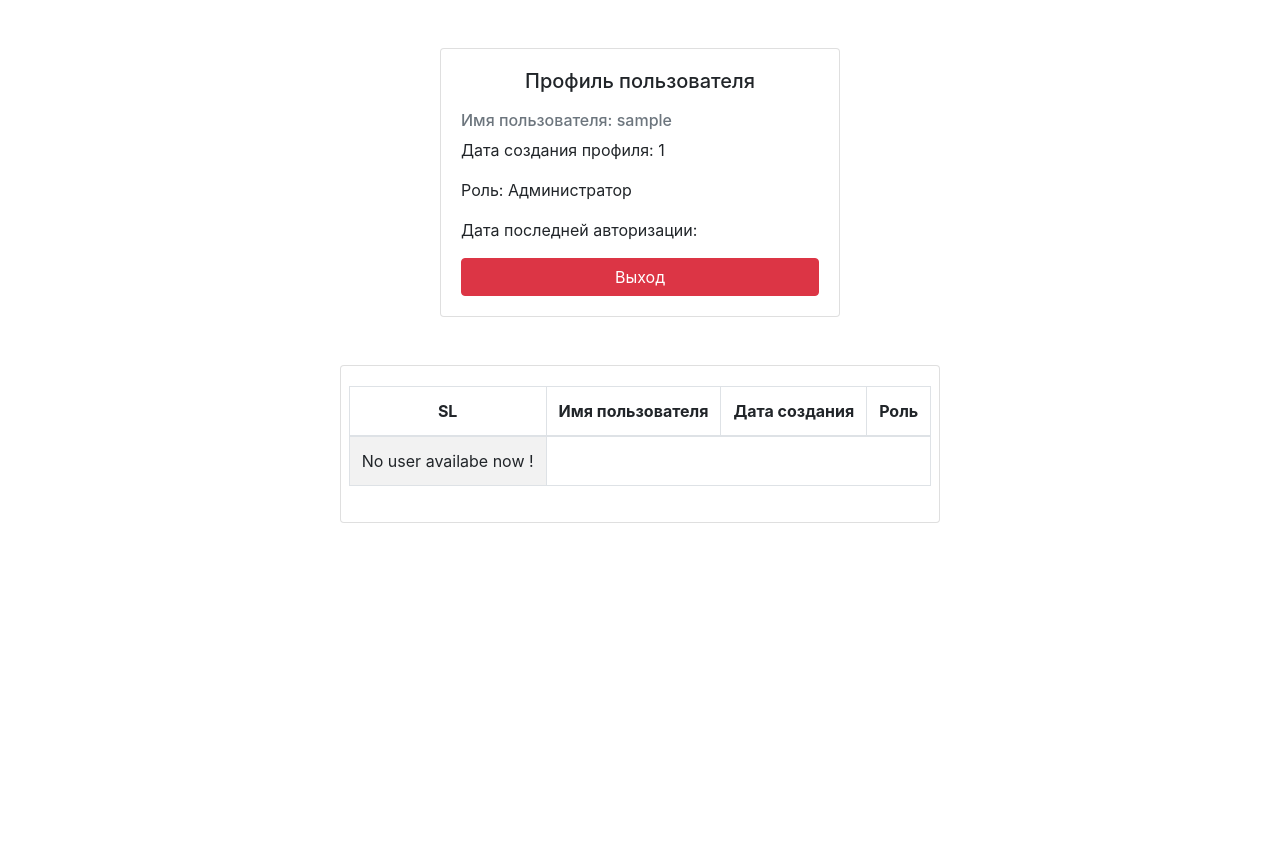
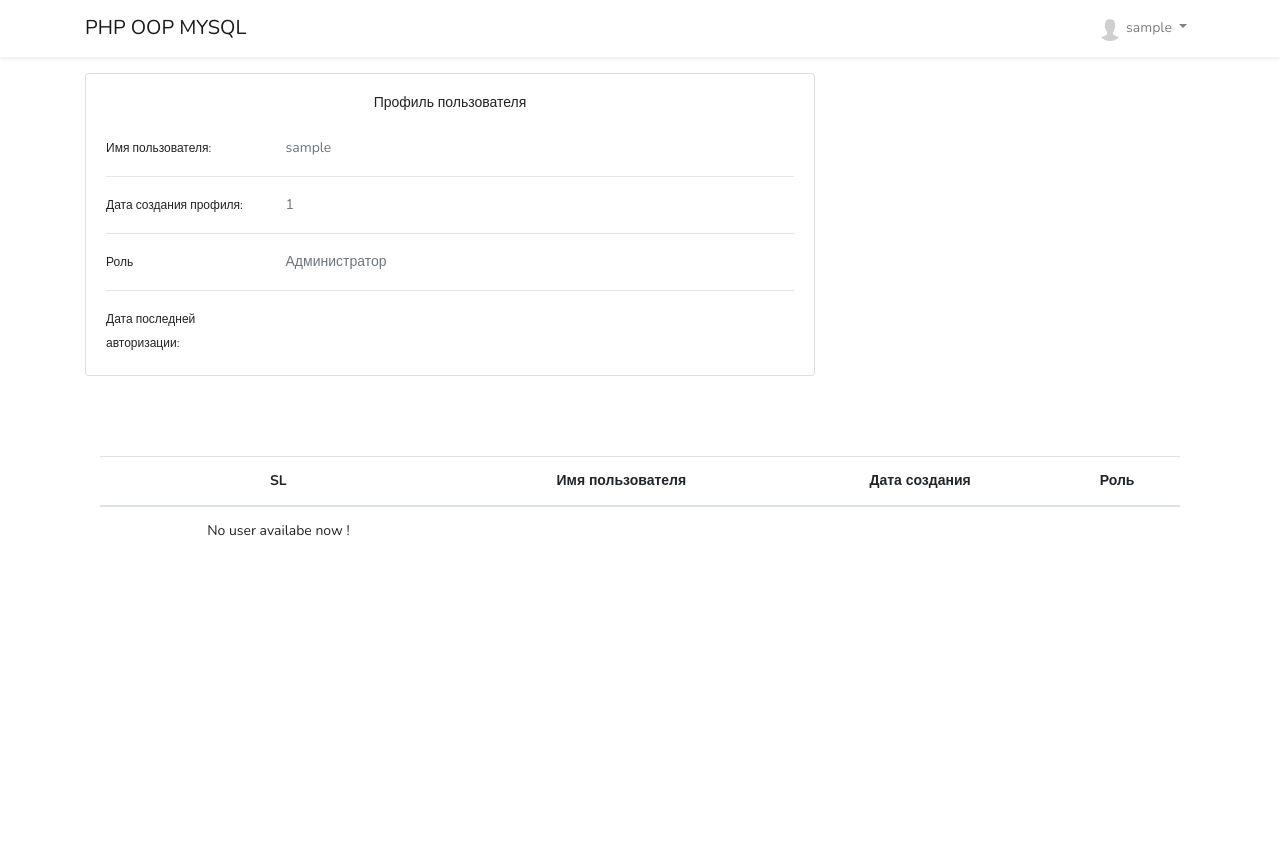
Before and after one commit to nikitakrixn/php_oop_mysql, a PHP site: page / in a window 1280 px wide. Before the commit the page ends 523 px from the top, so only its background shows below. Run offline with PHP 8.4, Linux system fonts and the light colour scheme; the visitor is signed in with stand-in values (Sample User, id 1); data comes from the database, SQL or seed files in the repository.

Commit message:
Design update

```diff
--- a/assets/css/style.css
+++ b/assets/css/style.css
@@ -2,14 +2,13 @@
 @import url('https://fonts.googleapis.com/css?family=Nunito:300,400,600,700&display=swap');
 
 body {
-
     line-height: 24px;
     font-size: 14px;
     font-style: normal;
     font-weight: normal;
     visibility: visible;
     font-family: 'Nunito', sans-serif;
-    color: #222; }
+    color: #1a202c;}
 
 h1, h2, h3, h4, h5, h6 {
     color: #222;
--- a/index.php
+++ b/index.php
@@ -16,31 +16,92 @@
 
     <!-- Bootstrap CSS -->
     <link rel="stylesheet" href="https://cdn.jsdelivr.net/npm/bootstrap@4.6.0/dist/css/bootstrap.min.css" integrity="sha384-B0vP5xmATw1+K9KRQjQERJvTumQW0nPEzvF6L/Z6nronJ3oUOFUFpCjEUQouq2+l" crossorigin="anonymous">
-    <link href="assets/css/style.css.css" rel="stylesheet">
+    <link href="assets/css/style.css" rel="stylesheet">
 
     <title>Профиль пользователя</title>
 </head>
 <body>
- <div class="container mt-5">
-        <div class="d-flex justify-content-center">
-            <div class="card" style="width: 25rem">
+<nav class="navbar navbar-expand-lg navbar-light shadow-sm">
+    <div class="container">
+        <a class="navbar-brand" href="<?php echo $_SERVER['PHP_SELF'] ?>">PHP OOP MYSQL</a>
+        <button class="navbar-toggler" type="button" data-toggle="collapse" data-target="#navbarSupportedContent" aria-controls="navbarSupportedContent" aria-expanded="false" aria-label="Toggle navigation">
+            <span class="navbar-toggler-icon"></span>
+        </button>
+
+        <div class="collapse navbar-collapse" id="navbarSupportedContent">
+            <ul class="navbar-nav ml-auto">
+                <li class="nav-item dropdown">
+                    <a id="navbarDropdown" class="nav-link dropdown-toggle" href="index.php" role="button" data-toggle="dropdown" aria-haspopup="true" aria-expanded="false" v-pre>
+                        <img src="assets/img/profile-img.jpg" class="img-fluid rounded-circle" width="24" height="24" alt="<?php echo $_SESSION['username']; ?>">
+                        <?php echo $_SESSION['username']; ?> <span class="caret"></span>
+                    </a>
+                    <div class="dropdown-menu" aria-labelledby="navbarDropdown">
+                        <a class="dropdown-item" href="editprofile.php">Редактировать профиль</a>
+                        <div class="dropdown-divider"></div>
+                        <a class="dropdown-item" href="logout.php">Выход</a>
+                    </div>
+                </li>
+            </ul>
+
+        </div>
+    </div>
+</nav>
+<div class="container-fluid">
+    <div class="row min-vh-100 flex-column flex-md-row">
+        <main class="col px-0 flex-grow-1">
+            <div class="container py-3">
+                <div class="row">
+                    <div class="col-md-8">
+                        <div class="card mb-3">
                             <div class="card-body">
                                 <h5 class="card-title text-center mb-4">Профиль пользователя</h5>
-                    <h6 class="card-subtitle mb-2 text-muted">Имя пользователя: <?php echo $_SESSION['username']; ?></h6>
-                    <p class="card-text">Дата создания профиля: <?php echo $_SESSION['created']; ?></p>
-                    <p class="card-text">Роль: <?php $user->viewRoleName($_SESSION['role_id']); ?></p>
-                    <p class="card-text">Дата последней авторизации: <?php $user->viewLastTimeAuth($_SESSION['id']); ?></p>
-                    <a class="btn btn-danger btn-block" href="logout.php">Выход</a>
+                                <div class="row">
+                                    <div class="col-sm-3">
+                                        <h6 class="mb-0">Имя пользователя:</h6>
+                                    </div>
+                                    <div class="col-sm-9 text-secondary">
+                                        <?php echo $_SESSION['username']; ?>
+                                    </div>
+                                </div>
+                                <hr>
+                                <div class="row">
+                                    <div class="col-sm-3">
+                                        <h6 class="mb-0">Дата создания профиля:</h6>
+                                    </div>
+                                    <div class="col-sm-9 text-secondary">
+                                        <?php echo $_SESSION['created']; ?>
+                                    </div>
+                                </div>
+                                <hr>
+                                <div class="row">
+                                    <div class="col-sm-3">
+                                        <h6 class="mb-0">Роль</h6>
+                                    </div>
+                                    <div class="col-sm-9 text-secondary">
+                                        <?php $user->viewRoleName($_SESSION['role_id']); ?>
+                                    </div>
+                                </div>
+                                <hr>
+                                <div class="row">
+                                    <div class="col-sm-3">
+                                        <h6 class="mb-0">Дата последней авторизации:</h6>
+                                    </div>
+                                    <div class="col-sm-9 text-secondary">
+                                        <?php $user->viewLastTimeAuth($_SESSION['id']); ?>
                                     </div>
                                 </div>
                             </div>
                         </div>
+                    </div>
+                </div>
+            </div>
+            <?php if($_SESSION['role_id'] == '2') { ?>
             <div class="container mt-5">
-     <div class="d-flex justify-content-center">
-            <?php if($_SESSION['role_id'] == '2') { ?>
-            <div class="card">
-                <div class="card-body pr-2 pl-2">
-                    <table id="example" class="table table-striped table-bordered" style="width:100%">
+                <div class="col-lg-12">
+                    <div class="main-box no-header clearfix">
+                        <div class="main-box-body clearfix">
+                            <div class="table-responsive">
+                                <table class="table user-list">
                                     <thead>
                                     <tr>
                                         <th  class="text-center">SL</th>
@@ -65,7 +126,11 @@
                                         <td><?php echo $i; ?></td>
                                         <td><?php echo $value['account_name'] ?></td>
                                         <td><?php echo $value['createdat'] ?></td>
-                            <td><?php echo $value['role_name']; ?></td>
+                                        <td><?php if($value['role_name'] == 'Пользователь') {
+                                                echo "<span class='badge badge-lg badge-info text-white'>" . $value['role_name'] . "</span>";
+                                            } elseif ($value['role_name'] == 'Администратор') {
+                                                echo "<span class='badge badge-lg badge-dark text-white'>" . $value['role_name'] . "</span>";
+                                            }?></td>
                                     <?php } ?>
                                         </tr>
                                     <?php } else { ?>
@@ -80,8 +145,10 @@
                         <?php } ?>
                     </div>
                 </div>
- <!-- Optional JavaScript; choose one of the two! -->
-
+            </div>
+        </main>
+    </div>
+</div>
  <!-- Option 1: jQuery and Bootstrap Bundle (includes Popper) -->
  <script src="https://code.jquery.com/jquery-3.5.1.slim.min.js" integrity="sha384-DfXdz2htPH0lsSSs5nCTpuj/zy4C+OGpamoFVy38MVBnE+IbbVYUew+OrCXaRkfj" crossorigin="anonymous"></script>
  <script src="https://cdn.jsdelivr.net/npm/bootstrap@4.6.0/dist/js/bootstrap.bundle.min.js" integrity="sha384-Piv4xVNRyMGpqkS2by6br4gNJ7DXjqk09RmUpJ8jgGtD7zP9yug3goQfGII0yAns" crossorigin="anonymous"></script>
--- a/logout.php
+++ b/logout.php
@@ -4,4 +4,5 @@
 $user = new User();
 $user->logout();
 session_destroy();
+session_unset();
 header("Location: ./login.php");
```
Also changed, not shown: login.php (+18 -16 lines), register.php (+17 -15 lines), assets/img/profile-img.jpg (added), 1 other file. Lines whose indentation alone changed are shown as unchanged.
